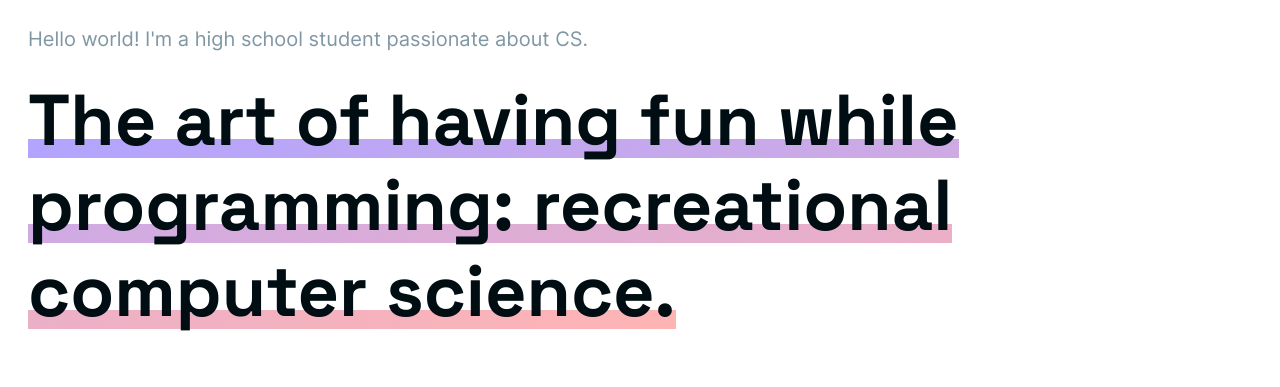
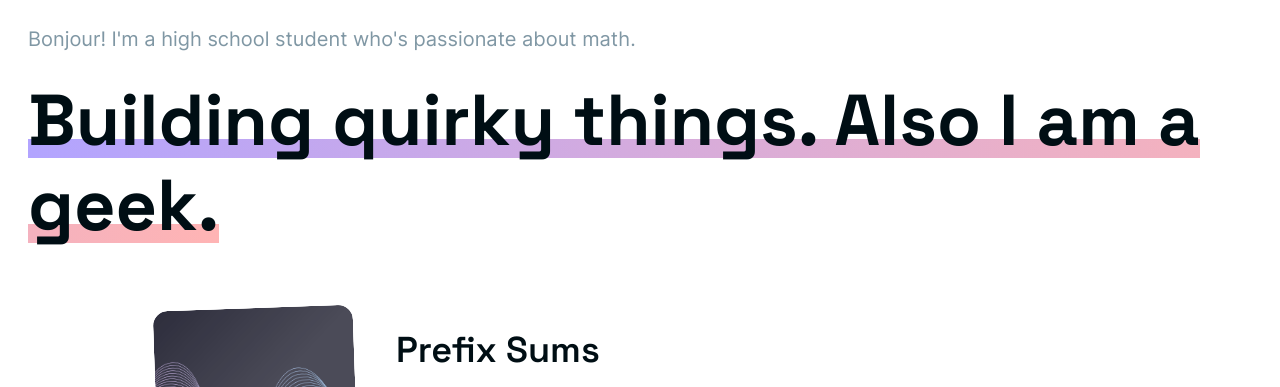
Before and after one commit to Injng/lnjng.com, an Astro site: page / in a window 1280 px wide. Shown: the part 389-776 px from the top of the page. Built offline with nearby package versions, Linux system fonts and the light colour scheme; Astro itself is replaced by a stand-in of ours.

Commit message:
alpinejs is pro

```diff
--- a/astro.config.mjs
+++ b/astro.config.mjs
@@ -2,9 +2,11 @@ import { defineConfig } from 'astro/config';
 import tailwind from "@astrojs/tailwind";
 import mdx from "@astrojs/mdx";
 
+import alpinejs from "@astrojs/alpinejs";
+
 // https://astro.build/config
 export default defineConfig({
-  integrations: [tailwind(), mdx()],
+  integrations: [tailwind(), mdx(), alpinejs()],
   site: 'https://lnjng.com',
   server: {
     port: 9000
--- a/package.json
+++ b/package.json
@@ -10,10 +10,13 @@
     "astro": "astro"
   },
   "dependencies": {
+    "@astrojs/alpinejs": "^0.4.0",
     "@astrojs/mdx": "^1.0.0",
     "@astrojs/rss": "^2.4.3",
     "@astrojs/tailwind": "^5.0.0",
     "@tailwindcss/typography": "^0.5.9",
+    "@types/alpinejs": "^3.13.9",
+    "alpinejs": "^3.13.7",
     "astro": "^3.0.0",
     "astro-icon": "^0.8.1",
     "dateformat": "^5.0.3",
--- a/src/components/general/Welcome.astro
+++ b/src/components/general/Welcome.astro
@@ -19,8 +19,13 @@ import slide5 from '../../assets/slide-5.jpg';
         dark:prose-headings:text-white
     ">
     <Image src={logoImage} width={200} alt="" loading="eager" decoding="sync" class="relative w-[150px] lg:w-[220px] rounded-[15px] image-shine"  />
-    <p>
-        Hello world! I'm a high school student passionate about CS.
+    <p x-data="{ greetings: ['Hello!', '你好!', 'Bonjour!', 'Hola!', 'こんにちは!', 'Hallo!'], hobbies: ['computer science', 'music', 'math', 'reading wikipedia'], greetingsIndex: 0, hobbiesIndex: 0 }"
+       x-init="setInterval(() => { greetingsIndex = (greetingsIndex + 1) % greetings.length; hobbiesIndex = (hobbiesIndex + 1) % hobbies.length; }, 2000)"
+       x-text="greetings[greetingsIndex] + ` I'm a high school student who's passionate about ` + hobbies[hobbiesIndex] + `.`">
     </p>
-    <h1><span class="gradient-underline"><span>The art of having fun while programming: recreational computer science.</span></span></h1>
+    <h1 x-data="{ adjWords: ['useless', 'fun', 'quirky'], nounWords: ['nerd', 'programmer', 'geek', 'developer', 'student'], currentAdjIndex: 0, currentNounIndex: 0 }"
+        x-init="setInterval(() => { currentAdjIndex = (currentAdjIndex + 1) % adjWords.length; currentNounIndex = (currentNounIndex + 1) % nounWords.length; }, 2000)">
+    <span class="gradient-underline"><span x-text="'Building ' + adjWords[currentAdjIndex] + ' things. Also I am a ' + nounWords[currentNounIndex] + '.'"></span></span>
+    </h1></span></span></span>
+    </h1>
 </section>
```
Also changed, not shown: 1 other file.
